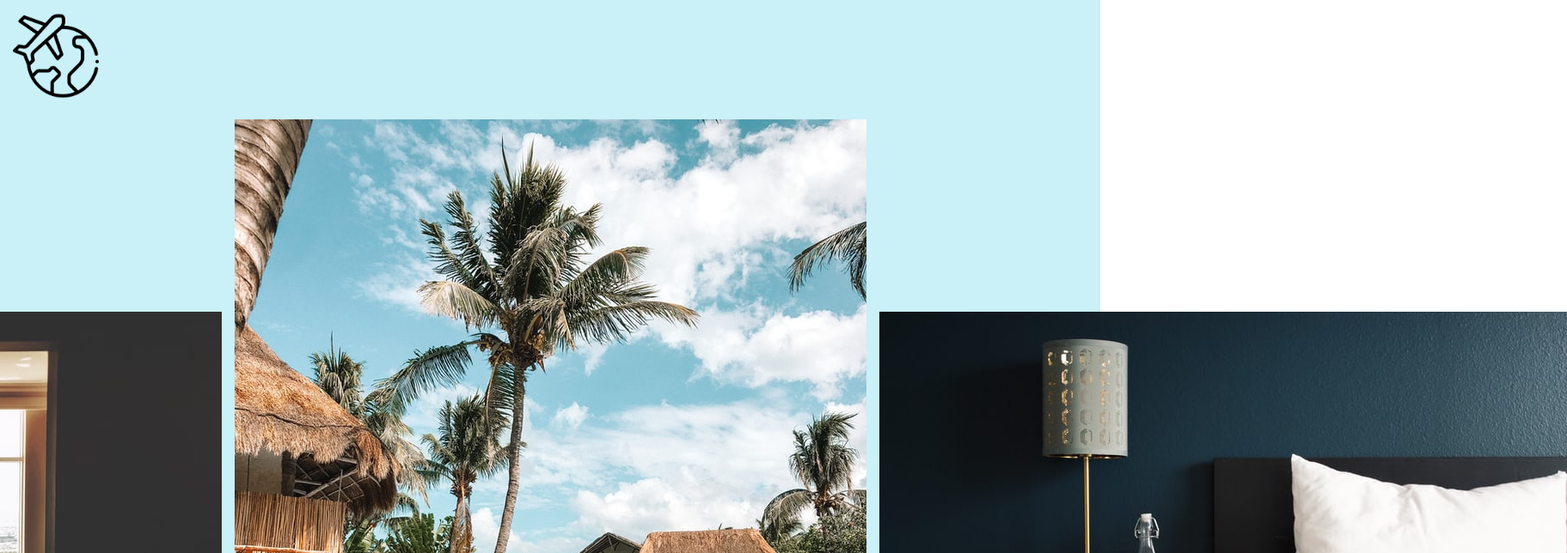
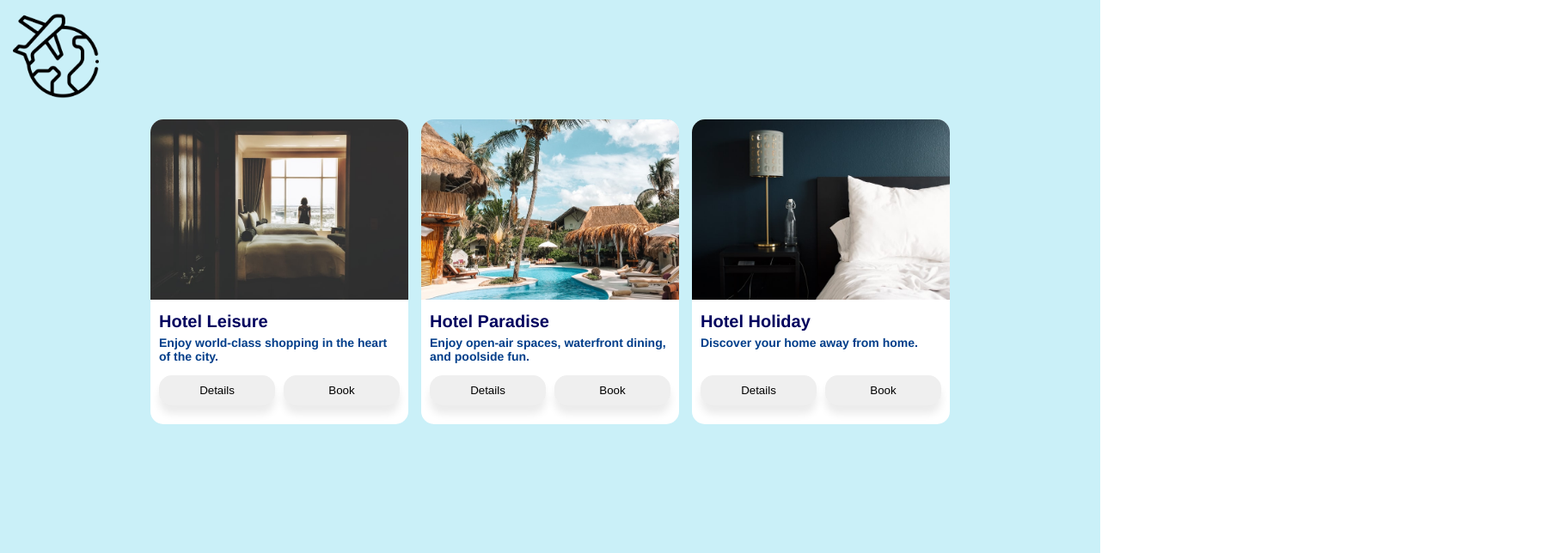
Before and after one commit to klunkyfungus/getting-started-emotion-code-starter-code, a React (Create React App) app: page / in a window 1280 px wide. Shown: the top 644 px of the page at 86% size, 1823 px wide, since content can reach past the window. Built offline with nearby package versions, Linux system fonts and the light colour scheme.

Commit message:
Update styling using the styled package

```diff
--- a/src/App.js
+++ b/src/App.js
@@ -3,6 +3,16 @@ import logo from "./logo.png";
 /** @jsxImportSource @emotion/react */
 import { css } from '@emotion/react';
 // import styled components, theming and animation from "./styles.js" file
+import {
+  CardWrapper,
+  ImageWrapper,
+  TextWrapper,
+  TitleWrapper,
+  DescriptionWrapper,
+  ActionsWrapper,
+  Button,
+} from "./styles";
+
 
 const hotels = [
   {
@@ -65,17 +75,17 @@ function App() {
       >
         {hotels.map((hotel) => {
           return (
-            <div key={hotel.id}>
-              <img src={hotel.src} alt={hotel.alt} />
-              <div>
-                <h2>{hotel.title}</h2>
-                <h3>{hotel.description}</h3>
-              </div>
-              <div>
-                <button>Details</button>
-                <button>Book</button>
-              </div>
-            </div>
+            <CardWrapper key={hotel.id}>
+              <ImageWrapper src={hotel.src} alt={hotel.alt} />
+              <TextWrapper>
+                  <TitleWrapper>{hotel.title}</TitleWrapper>
+                  <DescriptionWrapper>{hotel.description}</DescriptionWrapper>
+              </TextWrapper>
+              <ActionsWrapper>
+                  <Button>Details</Button>
+                  <Button>Book</Button>
+              </ActionsWrapper>
+            </CardWrapper>
           );
         })}
       </div>
--- a/src/styles.js
+++ b/src/styles.js
@@ -1 +1,58 @@
 // create and export styled components along with the animation and theming
+import styled from '@emotion/styled';
+
+export const CardWrapper = styled.div`
+  width: 300px;
+  height: 350px;
+  background: #fff;
+  border-radius: 15px;
+  padding-bottom: 5px;
+  @media (max-width: 900px) {
+    width: 400px;
+  }
+`;
+
+export const ImageWrapper = styled.img`
+  object-fit: cover;
+  width: 100%;
+  height: 60%;
+  border-radius: 15px 15px 0 0;
+`;
+
+export const TextWrapper = styled.div`
+  padding: 10px;
+  height: 50px;
+`;
+
+export const TitleWrapper = styled.h2`
+  margin: 0;
+  font-size: 20px;
+`;
+
+export const DescriptionWrapper = styled.h3`
+  margin-top: 5px;
+  font-size: 14px;
+  color: #023e8a;
+`;
+
+export const ActionsWrapper = styled.div`
+  margin-left: 10px;
+  padding: 10px 0;
+  display: flex;
+`;
+
+export const Button = styled.button`
+  width: 100%;
+  margin-right: 10px;
+  margin-top: 4px;
+  border: 0;
+  border-radius: 15px;
+  box-shadow: 0 10px 10px rgba(0, 0, 0, 0.08);
+  padding: 10px 0;
+  cursor: pointer;
+  transition: all 0.25s cubic-bezier(0.02, 0.01, 0.47, 1);
+
+  &:hover {
+    box-shadow: 0 15px 15px rgba(0, 0, 0, 0.16);
+  }
+`;
```
